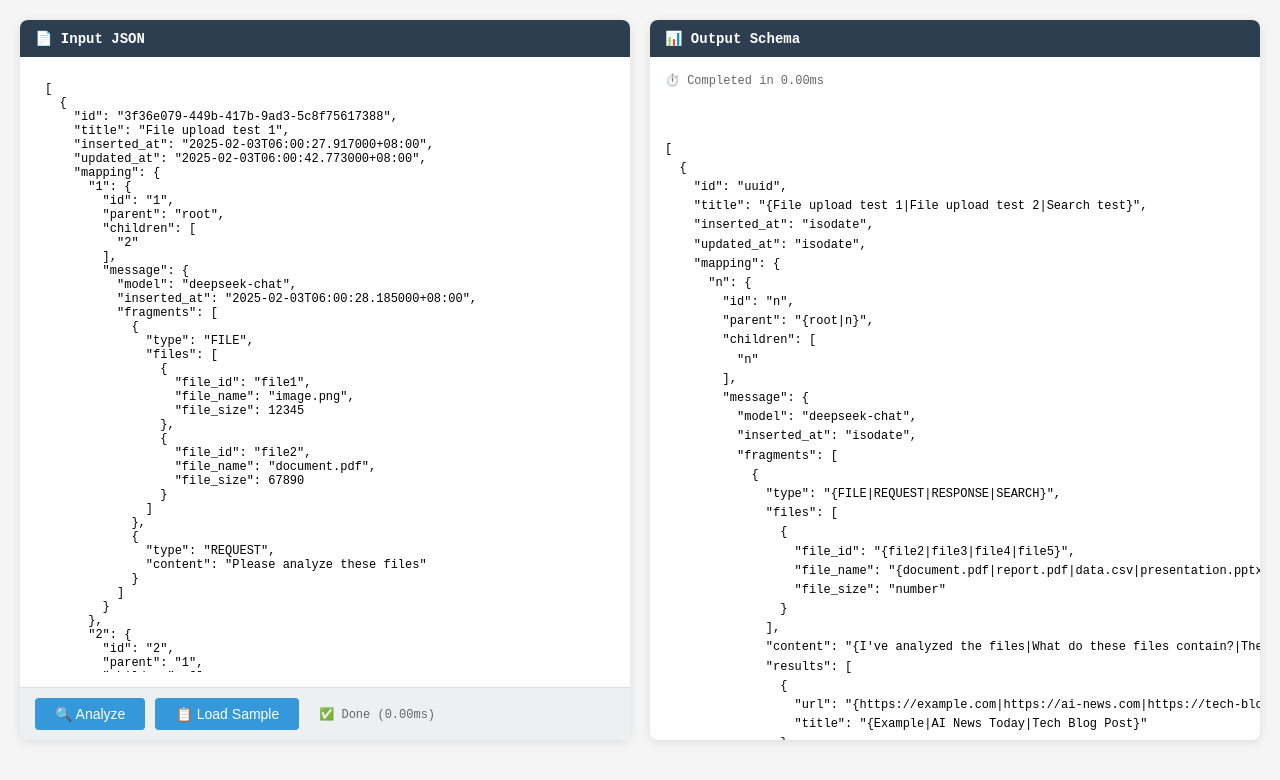
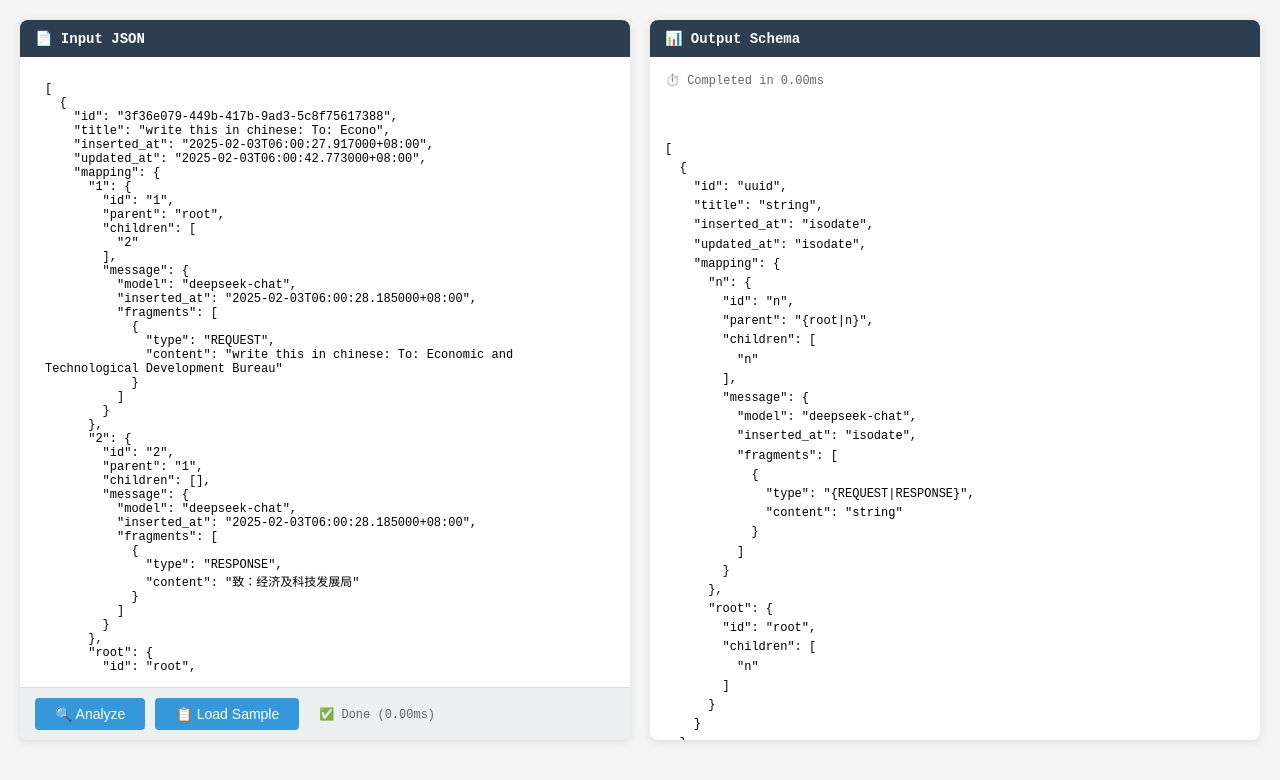
Before and after one commit to whoisterencelee/json_unifier, a plain HTML site: page index.html in a window 1280 px wide. Both pictures are taken after a click on the button "🔍 Analyze". Drawn offline with Linux system fonts and the light colour scheme.

Commit message:
converting long string to string

```diff
--- a/index.html
+++ b/index.html
@@ -2,7 +2,7 @@
 <html>
 <head>
     <meta charset="UTF-8">
-    <title>JSON Schema Analyzer - Debug</title>
+    <title>JSON Schema Analyzer</title>
     <style>
         body {
             font-family: monospace;
@@ -60,6 +60,7 @@
             gap: 10px;
             align-items: center;
             border-top: 1px solid #ddd;
+            flex-wrap: wrap;
         }
         button {
             padding: 8px 20px;
@@ -86,6 +87,17 @@
             margin: 10px 0;
             white-space: pre-wrap;
         }
+        .freq-list {
+            font-size: 11px;
+            max-height: 200px;
+            overflow: auto;
+            background: #f8f9fa;
+            padding: 10px;
+            border-radius: 4px;
+            margin-top: 10px;
+        }
+        .freq-list .enum-yes { color: #27ae60; font-weight: bold; }
+        .freq-list .enum-no { color: #95a5a6; }
     </style>
 </head>
 <body>
@@ -105,6 +117,7 @@
             <div class="panel-header">📊 Output Schema</div>
             <div class="panel-body">
                 <div id="output" class="output"></div>
+                <div id="freqDisplay" class="freq-list" style="display:none;"></div>
             </div>
         </div>
     </div>
@@ -113,6 +126,11 @@
 // ============================================================
 // JSON Schema Analyzer - Full Code
 // ============================================================
+
+// Track frequency of ALL string values
+const frequencyMap = new Map();
+let totalItems = 0;
+const MIN_ENUM_OCCURRENCES = 6;
 
 function isNumericKey(key) {
     return !isNaN(parseInt(key)) && parseInt(key).toString() === key;
@@ -135,15 +153,74 @@ function isUUID(value) {
     return /^[0-9a-f]{8}-[0-9a-f]{4}-[0-9a-f]{4}-[0-9a-f]{4}-[0-9a-f]{12}$/i.test(value);
 }
 
+function isSingleWord(value) {
+    if (typeof value !== 'string') return false;
+    return /^[a-zA-Z0-9_]+$/.test(value);
+}
+
+function isAllCaps(value) {
+    if (typeof value !== 'string') return false;
+    return value === value.toUpperCase() && value !== value.toLowerCase();
+}
+
+function recordFrequency(value) {
+    if (typeof value !== 'string') return;
+    if (isISODate(value)) return;
+    if (isUUID(value)) return;
+    if (isNumericValue(value)) return;
+    if (value.length > 50) return;
+    if (value.length < 2) return;
+
+    if (!frequencyMap.has(value)) {
+        frequencyMap.set(value, 0);
+    }
+    frequencyMap.set(value, frequencyMap.get(value) + 1);
+}
+
+function getFrequency(value) {
+    return frequencyMap.get(value) || 0;
+}
+
+function shouldBeEnum(value) {
+    if (typeof value !== 'string') return false;
+    if (isISODate(value)) return false;
+    if (isUUID(value)) return false;
+    if (isNumericValue(value)) return false;
+    if (value.length > 30) return false;
+    if (value.length < 2) return false;
+
+    const freq = getFrequency(value);
+
+    if (freq < MIN_ENUM_OCCURRENCES) {
+        return false;
+    }
+
+    const isAllCapsWord = isAllCaps(value) && isSingleWord(value);
+    const freqPct = getFrequency(value) / totalItems * 100;
+
+    if (isAllCapsWord) {
+        return true;
+    }
+
+    return freqPct >= 10;
+}
+
 function normalizeValue(value) {
     if (value === null || value === undefined) return;
 
     const type = typeof value;
     if (type === 'string') {
+        recordFrequency(value);
+
         if (isISODate(value)) return 'isodate';
         if (isUUID(value)) return 'uuid';
         if (isNumericValue(value)) return 'n';
+
+        if (shouldBeEnum(value)) {
             return value;
+        }
+
+        return 'string';
     }
     if (type === 'number') return 'number';
     if (type === 'boolean') return 'boolean';
@@ -196,7 +273,6 @@ function normalize(obj, path = 'root') {
             normalizedValue = map;
         }
 
-        // If the key already exists in result, merge instead of overwrite
         if (normalizedKey in result) {
             result[normalizedKey] = mergeObjects(result[normalizedKey], normalizedValue, currentPath);
         } else {
@@ -207,7 +283,6 @@ function normalize(obj, path = 'root') {
 }
 
 function mergeObjects(obj1, obj2, path = 'root') {
-    // Both are Maps - merge counts
     if (obj1 instanceof Map && obj2 instanceof Map) {
         const merged = new Map(obj1);
         for (const [k, count] of obj2) {
@@ -216,7 +291,6 @@ function mergeObjects(obj1, obj2, path = 'root') {
         return merged;
     }
 
-    // Both are objects - merge recursively
     if (typeof obj1 === 'object' && obj1 !== null && !Array.isArray(obj1) && !(obj1 instanceof Map) &&
         typeof obj2 === 'object' && obj2 !== null && !Array.isArray(obj2) && !(obj2 instanceof Map)) {
         const result = { ...obj1 };
@@ -234,9 +308,7 @@ function mergeObjects(obj1, obj2, path = 'root') {
         return result;
     }
 
-    // Both are arrays - merge element by element
     if (Array.isArray(obj1) && Array.isArray(obj2)) {
-        // If both arrays contain only Maps, merge them specially
         const allMaps1 = obj1.every(item => item instanceof Map);
         const allMaps2 = obj2.every(item => item instanceof Map);
 
@@ -255,7 +327,6 @@ function mergeObjects(obj1, obj2, path = 'root') {
             return [merged];
         }
 
-        // If one array is empty and the other has Maps, return the non-empty one
         if (obj1.length === 0 && obj2.length > 0 && obj2.every(item => item instanceof Map)) {
             return obj2;
         }
@@ -280,7 +351,6 @@ function mergeObjects(obj1, obj2, path = 'root') {
         return result;
     }
 
-    // Different types - create a Map with both
     const map = new Map();
     map.set(obj1, 1);
     map.set(obj2, 1);
@@ -292,11 +362,6 @@ function stringifyEnums(obj) {
     if (obj instanceof Map) {
         const entries = Array.from(obj.entries());
 
-        let totalCount = 0;
-        for (const [, count] of entries) {
-            totalCount += count;
-        }
-
         const enumValues = [];
         const nonEnumValues = [];
 
@@ -306,8 +371,7 @@ function stringifyEnums(obj) {
                 continue;
             }
 
-            const pct = (count / totalCount) * 100;
-            if (pct >= 10) {
+            if (shouldBeEnum(val)) {
                 enumValues.push(val);
             } else {
                 nonEnumValues.push(val);
@@ -362,13 +426,10 @@ function stringifyEnums(obj) {
 // ============================================================
 
 function getSampleData() {
-    // Create a sample with multiple conversations that have different file names
-    const conversations = [];
-
-    // Conversation 1 - has file fragments
-    const conv1 = {
+    return [
+        {
             "id": "3f36e079-449b-417b-9ad3-5c8f75617388",
-        "title": "File upload test 1",
+            "title": "write this in chinese: To: Econo",
             "inserted_at": "2025-02-03T06:00:27.917000+08:00",
             "updated_at": "2025-02-03T06:00:42.773000+08:00",
             "mapping": {
@@ -387,15 +448,8 @@ function getSampleData() {
                         "inserted_at": "2025-02-03T06:00:28.185000+08:00",
                         "fragments": [
                             {
-                            "type": "FILE",
-                            "files": [
-                                { "file_id": "file1", "file_name": "image.png", "file_size": 12345 },
-                                { "file_id": "file2", "file_name": "document.pdf", "file_size": 67890 }
-                            ]
-                        },
-                        {
                                 "type": "REQUEST",
-                            "content": "Please analyze these files"
+                                "content": "write this in chinese: To: Economic and Technological Development Bureau"
                             }
                         ]
                     }
@@ -410,25 +464,23 @@ function getSampleData() {
                         "fragments": [
                             {
                                 "type": "RESPONSE",
-                            "content": "I've analyzed the files"
+                                "content": "致：经济及科技发展局"
                             }
                         ]
                     }
                 }
             }
-    };
-
-    // Conversation 2 - has different file names
-    const conv2 = {
+        },
+        {
             "id": "e89a8e12-73ee-4601-8f0f-87c271ac5614",
-        "title": "File upload test 2",
+            "title": "JS generate question HTML",
             "inserted_at": "2026-07-30T23:22:38.206000+08:00",
             "updated_at": "2026-07-30T23:23:40.078000+08:00",
             "mapping": {
                 "root": {
                     "id": "root",
                     "parent": null,
-                "children": ["1"],
+                    "children": ["1", "3"],
                     "message": null
                 },
                 "1": {
@@ -440,16 +492,8 @@ function getSampleData() {
                         "inserted_at": "2026-07-30T23:23:02.830000+08:00",
                         "fragments": [
                             {
-                            "type": "FILE",
-                            "files": [
-                                { "file_id": "file3", "file_name": "report.pdf", "file_size": 11111 },
-                                { "file_id": "file4", "file_name": "data.csv", "file_size": 22222 },
-                                { "file_id": "file5", "file_name": "presentation.pptx", "file_size": 33333 }
-                            ]
-                        },
-                        {
                                 "type": "REQUEST",
-                            "content": "What do these files contain?"
+                                "content": "give me the javascript that can generate this HTML question"
                             }
                         ]
                     }
@@ -463,76 +507,45 @@ function getSampleData() {
                         "inserted_at": "2026-07-30T23:23:02.823000+08:00",
                         "fragments": [
                             {
-                            "type": "SEARCH",
-                            "results": [
-                                { "url": "https://example.com", "title": "Example" }
+                                "type": "RESPONSE",
+                                "content": "Here's the JavaScript code that generates the HTML..."
+                            }
                         ]
+                    }
                 },
+                "3": {
+                    "id": "3",
+                    "parent": "root",
+                    "children": ["4"],
+                    "message": {
+                        "model": "deepseek-chat",
+                        "inserted_at": "2026-07-30T23:23:34.757000+08:00",
+                        "fragments": [
+                            {
+                                "type": "REQUEST",
+                                "content": "I just need to append the readonly input generated from the legend"
+                            }
+                        ]
+                    }
+                },
+                "4": {
+                    "id": "4",
+                    "parent": "3",
+                    "children": [],
+                    "message": {
+                        "model": "deepseek-chat",
+                        "inserted_at": "2026-07-30T23:23:34.754000+08:00",
+                        "fragments": [
                             {
                                 "type": "RESPONSE",
-                            "content": "The files contain various data"
+                                "content": "Here's the JavaScript code that generates the readonly input..."
                             }
                         ]
                     }
                 }
             }
-    };
-
-    // Conversation 3 - has SEARCH and RESPONSE
-    const conv3 = {
-        "id": "a1b2c3d4-1234-5678-9abc-def012345678",
-        "title": "Search test",
-        "inserted_at": "2026-08-01T10:00:00.000000+08:00",
-        "updated_at": "2026-08-01T10:05:00.000000+08:00",
-        "mapping": {
-            "root": {
-                "id": "root",
-                "parent": null,
-                "children": ["1"],
-                "message": null
-            },
-            "1": {
-                "id": "1",
-                "parent": "root",
-                "children": ["2"],
-                "message": {
-                    "model": "deepseek-chat",
-                    "inserted_at": "2026-08-01T10:00:10.000000+08:00",
-                    "fragments": [
-                        {
-                            "type": "REQUEST",
-                            "content": "Search for AI news"
         }
-                    ]
-                }
-            },
-            "2": {
-                "id": "2",
-                "parent": "1",
-                "children": [],
-                "message": {
-                    "model": "deepseek-chat",
-                    "inserted_at": "2026-08-01T10:00:20.000000+08:00",
-                    "fragments": [
-                        {
-                            "type": "SEARCH",
-                            "results": [
-                                { "url": "https://ai-news.com", "title": "AI News Today" },
-                                { "url": "https://tech-blog.com", "title": "Tech Blog Post" }
-                            ]
-                        },
-                        {
-                            "type": "RESPONSE",
-                            "content": "Here are the latest AI news articles"
-                        }
-                    ]
-                }
-            }
-        }
-    };
-
-    conversations.push(conv1, conv2, conv3);
-    return conversations;
+    ];
 }
 
 // ============================================================
@@ -544,6 +557,7 @@ function loadSample() {
     document.getElementById('inputJson').value = JSON.stringify(sample, null, 2);
     document.getElementById('status').textContent = '✅ Sample loaded';
     document.getElementById('output').innerHTML = '';
+    document.getElementById('freqDisplay').style.display = 'none';
 }
 
 function analyze() {
@@ -557,6 +571,62 @@ function analyze() {
         const data = JSON.parse(input);
         document.getElementById('status').textContent = '🔄 Analyzing...';
 
+        // Clear frequency map
+        frequencyMap.clear();
+        totalItems = 0;
+
+        // First pass: collect frequencies
+        function collectFrequencies(obj) {
+            if (obj === null || obj === undefined) return;
+            if (typeof obj !== 'object') {
+                if (typeof obj === 'string') {
+                    recordFrequency(obj);
+                }
+                return;
+            }
+            if (Array.isArray(obj)) {
+                for (const item of obj) {
+                    collectFrequencies(item);
+                }
+                return;
+            }
+            for (const key of Object.keys(obj)) {
+                collectFrequencies(obj[key]);
+            }
+        }
+
+        // If data is array, process each item, else process the object
+        if (Array.isArray(data)) {
+            totalItems = data.length;
+            for (const item of data) {
+                collectFrequencies(item);
+            }
+        } else {
+            totalItems = 1;
+            collectFrequencies(data);
+        }
+
+        // Show frequency list
+        const freqDisplay = document.getElementById('freqDisplay');
+        const sorted = Array.from(frequencyMap.entries())
+            .filter(([value, count]) => count >= MIN_ENUM_OCCURRENCES)
+            .sort((a, b) => b[1] - a[1]);
+
+        if (sorted.length > 0) {
+            let freqHtml = '<div style="font-weight:bold;margin-bottom:5px;">📊 Values with >= 6 occurrences:</div>';
+            for (const [value, count] of sorted) {
+                const pct = totalItems > 0 ? ((count / totalItems) * 100).toFixed(1) : '0';
+                const isEnum = shouldBeEnum(value) ? '✓' : ' ';
+                const cls = shouldBeEnum(value) ? 'enum-yes' : 'enum-no';
+                freqHtml += `<div class="${cls}">${isEnum} "${value}": ${count} (${pct}%)</div>`;
+            }
+            freqDisplay.innerHTML = freqHtml;
+            freqDisplay.style.display = 'block';
+        } else {
+            freqDisplay.style.display = 'none';
+        }
+
+        // Second pass: normalize and merge
         const startTime = performance.now();
         const merged = normalize(data);
         const elapsed = (performance.now() - startTime).toFixed(2);
```
Also changed, not shown: merge_json.js (+114 -15 lines). Lines whose indentation alone changed are shown as unchanged.
